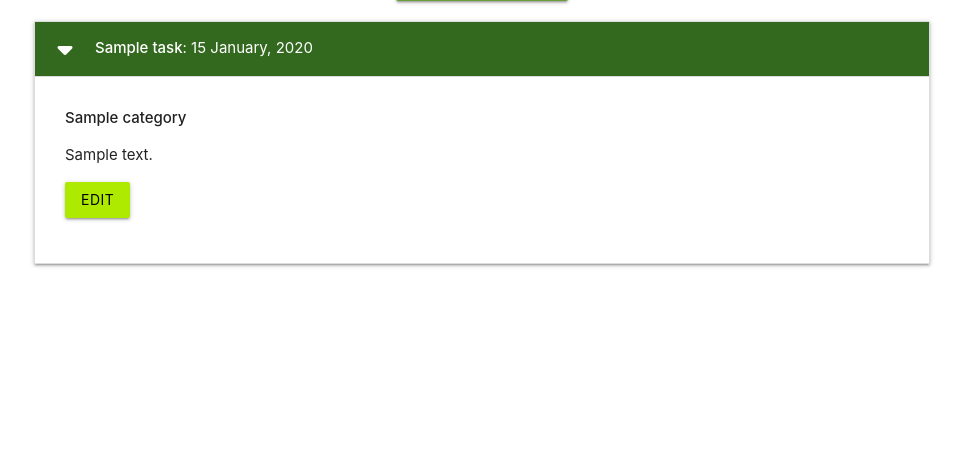
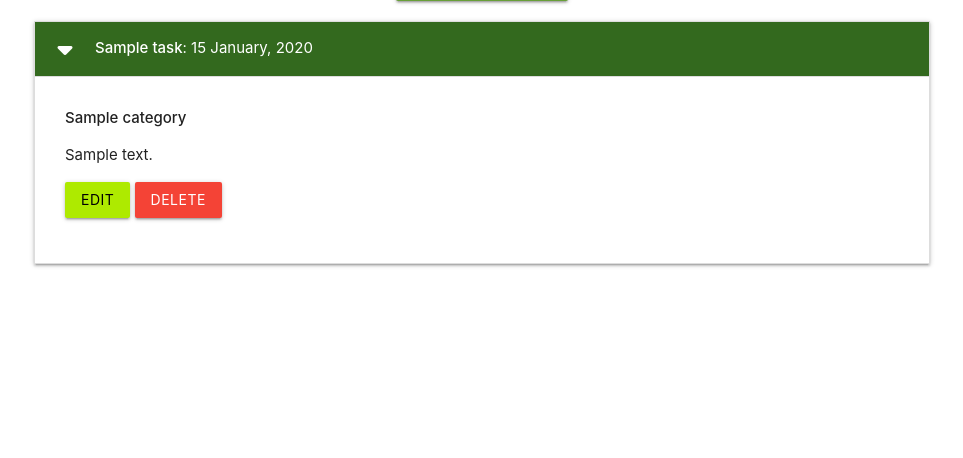
Before and after one commit to MoniPar/task-manager, a Python web app: template taskmanager/templates/tasks.html in a window 1280 px wide, after a click that opens the changed part. Shown: the part 212-670 px from the top of the page, without its empty margins (158-1121 px from the left). Run offline with Jinja, Linux system fonts and the light colour scheme; the template is opened without the code that fills it: most values are stand-ins (such as "Sample title", 1, 10 or a date in 2020).

Commit message:
Build the functionality to allow users to delete tasks from the database

```diff
--- a/taskmanager/templates/tasks.html
+++ b/taskmanager/templates/tasks.html
@@ -24,8 +24,12 @@
         <div class="collapsible-body">
             <strong>{{ task.category }}</strong>
             <p>{{ task.task_description }}</p>
-            <p><a href="{{ url_for('edit_task', task_id=task.id) }}"
-                class="btn lime accent-4 black-text">Edit</a></p>
+            <p>
+                <a href="{{ url_for('edit_task', task_id=task.id) }}"
+                class="btn lime accent-4 black-text">Edit</a>
+                <a href="{{ url_for('delete_task', task_id=task.id) }}"
+                class="btn red">Delete</a>
+            </p>
         </div>
     </li>
     {% endfor %}
```
Also changed, not shown: taskmanager/routes.py (+8 -0 lines).
